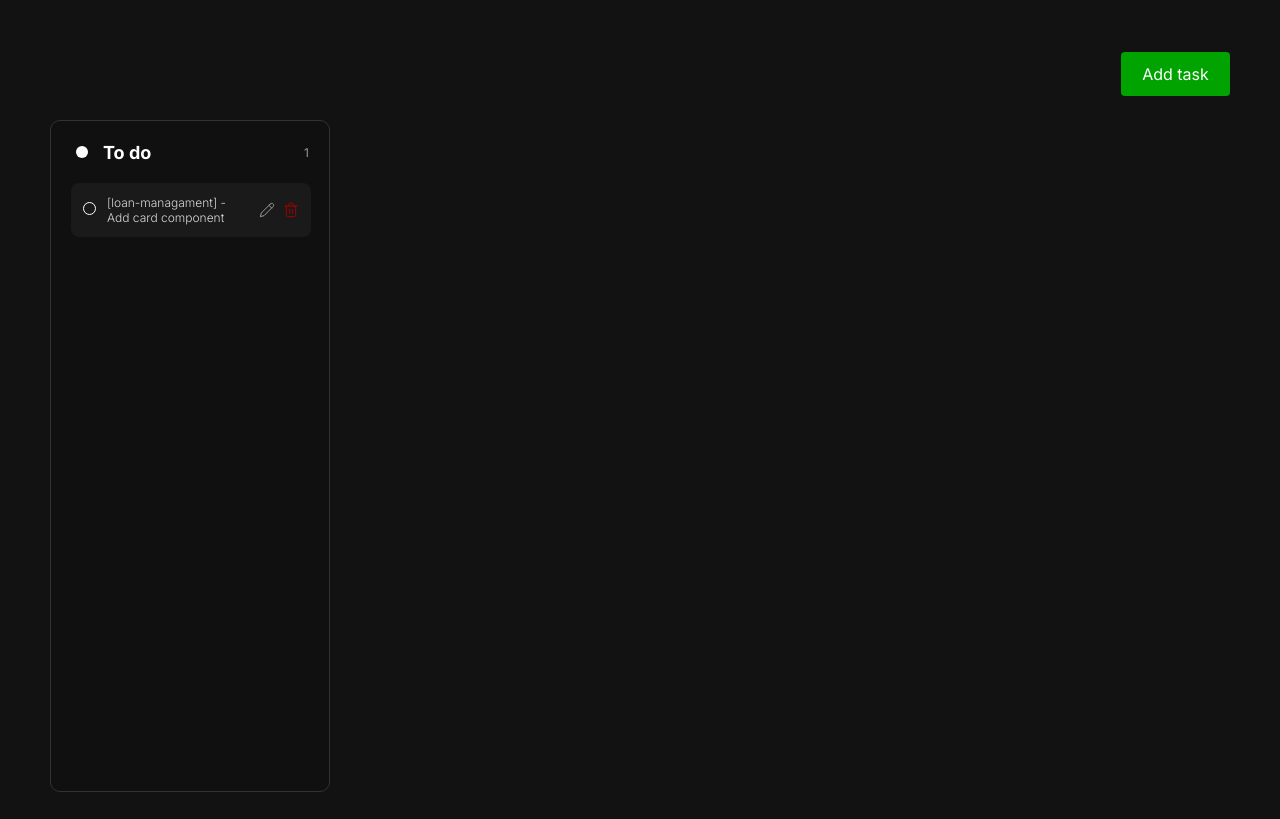
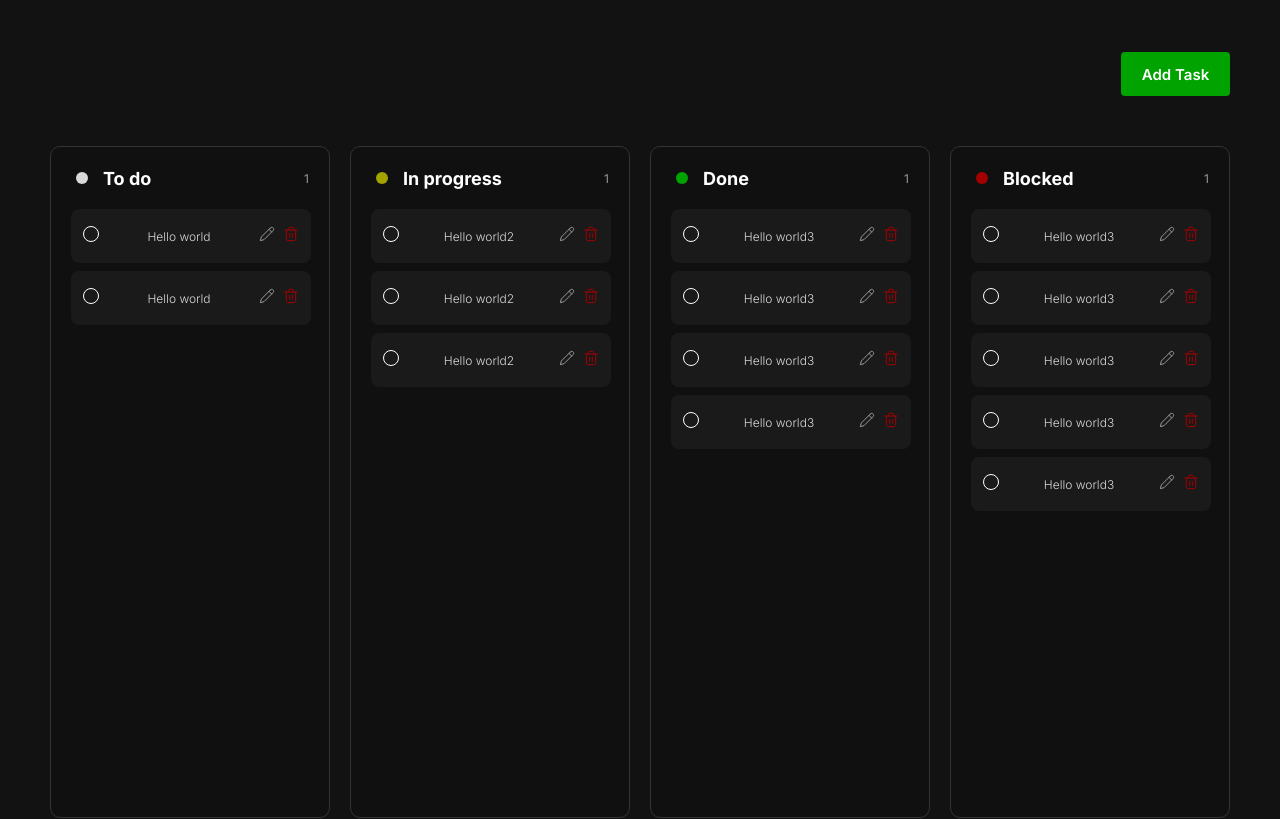
Before and after one commit to ksubi666/todo-list, a plain HTML site: page index.html in a window 1280 px wide. Shown: the top 819 px of the page. Drawn offline with Linux system fonts and the light colour scheme.

Commit message:
js changes and style changes

```diff
--- a/index.html
+++ b/index.html
@@ -13,53 +13,6 @@
     <title>To do list</title>
   </head>
   <body>
-    <div class="top">
-      <button>Add task</button>
-    </div>
-
-    <div class="container">
-      <div class="board">
-        <div class="toptitle">
-          <div class="toptitle-title">
-            <button></button>
-            <h4>To do</h4>
-          </div>
-          <p>1</p>
-        </div>
-
-<div class="card">
-  <div>
-  <svg class="icons" xmlns="http://www.w3.org/2000/svg" width="16" height="16" viewBox="0 0 16 16" fill="none">
-<rect x="0.5" y="0.5" width="12" height="12" rx="7.5" stroke="white"/>
-    </svg>
-    </div>
-      <p>[loan-managament] - Add card component</p>
-        <div class="icons">
-        <svg class="icons" xmlns="http://www.w3.org/2000/svg" width="16" height="16" viewBox="0 0 16 16" fill="none">
-<g clip-path="url(#clip0_58_9)">
-<path d="M11.3333 2.00001C11.5031 1.79936 11.7131 1.63605 11.95 1.52046C12.1869 1.40488 12.4454 1.33956 12.7091 1.32868C12.9728 1.3178 13.2359 1.36159 13.4816 1.45727C13.7273 1.55294 13.9503 1.69839 14.1362 1.88435C14.3222 2.07032 14.4671 2.29272 14.5617 2.53737C14.6563 2.78202 14.6986 3.04356 14.6857 3.30533C14.6729 3.56709 14.6053 3.82333 14.4873 4.05772C14.3692 4.29211 14.2033 4.4995 14 4.66667L5.00001 13.6667L1.33334 14.6667L2.33334 11L11.3333 2.00001Z" stroke="#999999" stroke-linecap="round" stroke-linejoin="round"/>
-<path d="M10 3.33333L12.6667 5.99999" stroke="#999999" stroke-linecap="round" stroke-linejoin="round"/>
-</g>
-<defs>
-<clipPath id="clip0_58_9">
-<rect width="16" height="16" fill="white"/>
-</clipPath>
-</defs>
-          </svg>
-        <svg  class="icons" xmlns="http://www.w3.org/2000/svg" width="16" height="16" viewBox="0 0 16 16" fill="none">
-<path d="M2 4H14" stroke="#A30000" stroke-linecap="round" stroke-linejoin="round"/>
-<path d="M12.6667 4V13.3333C12.6667 14 12 14.6667 11.3333 14.6667H4.66668C4.00001 14.6667 3.33334 14 3.33334 13.3333V4" stroke="#A30000" stroke-linecap="round" stroke-linejoin="round"/>
-<path d="M5.33334 3.99999V2.66666C5.33334 1.99999 6.00001 1.33333 6.66668 1.33333H9.33334C10 1.33333 10.6667 1.99999 10.6667 2.66666V3.99999" stroke="#A30000" stroke-linecap="round" stroke-linejoin="round"/>
-<path d="M6.66666 7.33333V11.3333" stroke="#A30000" stroke-linecap="round" stroke-linejoin="round"/>
-<path d="M9.33334 7.33333V11.3333" stroke="#A30000" stroke-linecap="round" stroke-linejoin="round"/>
-
-          </svg>
-</div>
-      </div>
-      <!--  -->
-      </div>
-
-
     <script src="./index.js"></script>
   </body>
 </html>
--- a/index.js
+++ b/index.js
@@ -73,7 +73,7 @@ for (let i = 0; i < 4; i++) {
   createBoard(titlearr[i], 1, colorarr[i]);
 }
 // CreateTask function
-const createTask = (describtion, number) => {
+const createTask = (desc, number) => {
   // list
   const list = document.getElementsByClassName("list")[number];
   list.classList.add("list");
@@ -88,7 +88,7 @@ const createTask = (describtion, number) => {
   card.appendChild(circle);
   circle.innerHTML = circlesvg;
   card.appendChild(cardp);
-  cardp.innerText = describtion;
+  cardp.innerText = desc;
   card.appendChild(edit);
   edit.innerHTML = editsvg;
   card.appendChild(trash);
--- a/style.css
+++ b/style.css
@@ -6,29 +6,29 @@
 body {
   background-color: #121212;
 }
-.top {
+.topbutton {
   display: flex;
   justify-content: flex-end;
 }
-.top button {
+.topbutton button {
   background: #00a300;
   color: #ffffff;
   border-style: none;
-  font-size: 16px;
+  font-size: 15px;
+  font-weight: 600;
   width: 109px;
   height: 44px;
   padding: 0px 20px 0px 20px;
   gap: 10px;
   border-radius: 4px;
-  top: 52px;
-  left: 1121px;
   margin-top: 52px;
   margin-right: 50px;
 }
 .container {
   display: flex;
   gap: 20px;
-  margin: 24px 50px 40px 50px;
+  margin: 50px 50px 40px 50px;
+  justify-content: center;
 }
 .board {
   background: #101010;
@@ -38,30 +38,29 @@ body {
   border: 0.5px solid #333333;
   padding: 20px;
 }
-.toptitle {
+.title {
   display: flex;
   color: #ffffff;
   justify-content: space-between;
   align-items: center;
   padding: 0 0 20px 0;
 }
-.toptitle button {
+.tasktitle {
+  display: flex;
+  gap: 10px;
+  align-items: center;
+  font-size: 18px;
+}
+.title button {
   border-radius: 50%;
   border: 0px none;
-  background-color: #ffffff;
   height: 12px;
   width: 12px;
   margin: 5px;
 }
-.toptitle p {
+.title p {
   font-size: 12px;
   color: #999999;
-}
-.toptitle-title {
-  display: flex;
-  gap: 10px;
-  align-items: center;
-  font-size: 18px;
 }
 .card {
   display: flex;
@@ -72,13 +71,27 @@ body {
   padding: 12px;
   gap: 8px;
   align-items: center;
+  margin-bottom: 8px;
 }
 .card p {
   font-size: 12px;
   font-weight: 300;
   color: #d9d9d9;
+  margin: auto;
 }
-.icons {
-  display: flex;
-  gap: 8px;
+svg {
+  height: 16px;
+  width: 16px;
 }
+.yellow {
+  background: #a3a300;
+}
+.green {
+  background: #00a300;
+}
+.red {
+  background: #a30000;
+}
+.white {
+  background: #d9d9d9;
+}
```
